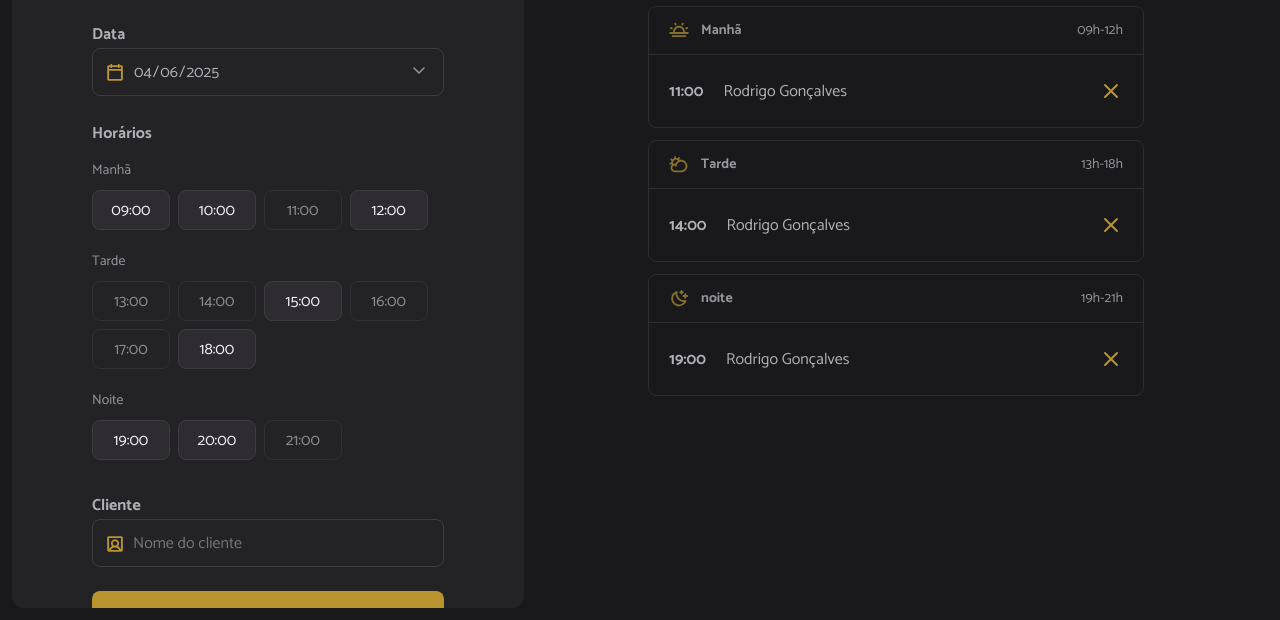
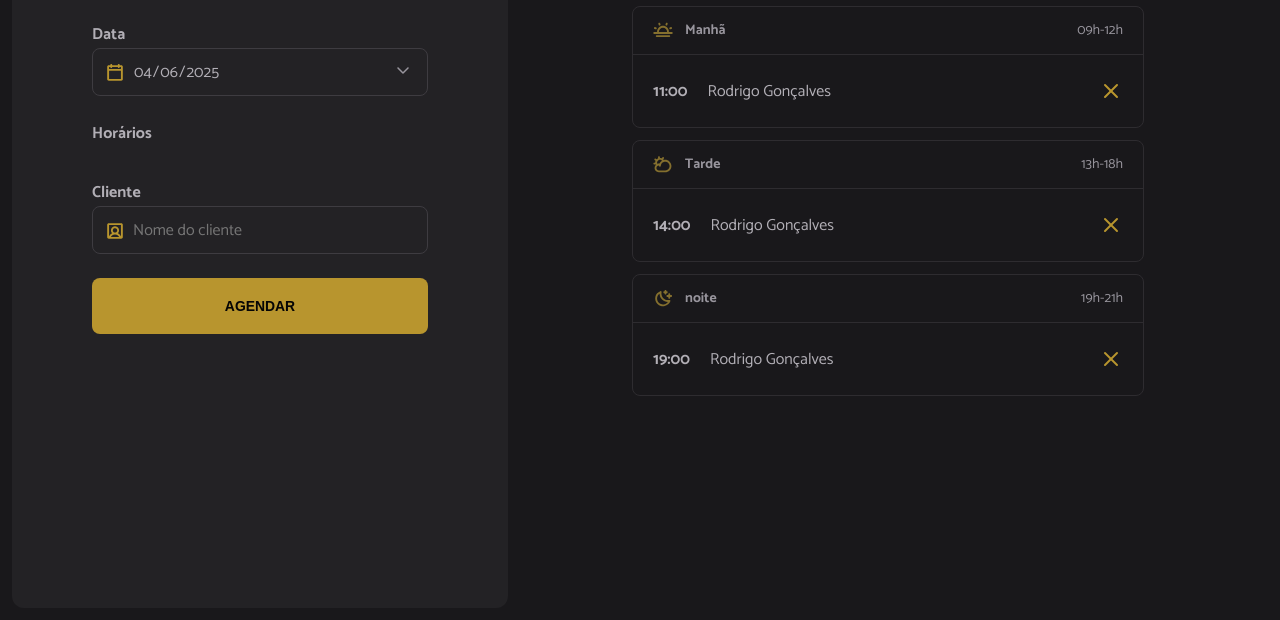
Before and after one commit to horquidia-lima/hairday-agendamento, a website built with webpack: page index.html in a window 1280 px wide. Shown: the part 180-800 px from the top of the page. Built offline with nearby package versions, Linux system fonts and the light colour scheme.

```diff
--- a/index.html
+++ b/index.html
@@ -36,68 +36,29 @@
 
         <span class="label">Horários</span>
         <ul id="hours" class="hours" aria-label="Horários disponíveis de manhã">
-          <!-- Exemplo: Manhã -->
+          <!-- Exemplo: Manhã
           <li data-period="morning" class="hour-period">Manhã</li>
           <li data-period="morning" value="09:00" class="hour hour-available">
             09:00
-          </li>
-          <li data-period="morning" value="10:00" class="hour hour-available">
-            10:00
-          </li>
-          <li data-period="morning" value="11:00" class="hour hour-unavailable">
-            11:00
-          </li>
-          <li data-period="morning" value="12:00" class="hour hour-available">
-            12:00
-          </li>
-          <!-- Exemplo: Tarde  -->
-          <li data-period="morning" class="hour-period">Tarde</li>
+          </li>-->
+
+          <!-- Exemplo: Tarde
+          <li data-period="afternoon" class="hour-period">Tarde</li>
           <li
             data-period="afternoon"
             value="13:00"
             class="hour hour-unavailable"
           >
             13:00
-          </li>
-          <li
-            data-period="afternoon"
-            value="14:00"
-            class="hour hour-unavailable"
-          >
-            14:00
-          </li>
-          <li data-period="afternoon" value="15:00" class="hour hour-available">
-            15:00
-          </li>
-          <li
-            data-period="afternoon"
-            value="16:00"
-            class="hour hour-unavailable"
-          >
-            16:00
-          </li>
-          <li
-            data-period="afternoon"
-            value="17:00"
-            class="hour hour-unavailable"
-          >
-            17:00
-          </li>
-          <li data-period="afternoon" value="18:00" class="hour hour-available">
-            18:00
-          </li>
-          <!-- Exemplo: Noite -->
-          <li data-period="morning" class="hour-period">Noite</li>
+          </li>-->
+
+          <!-- Exemplo: Noite
+          <li data-period="night" class="hour-period">Noite</li>
 
           <li data-period="night" value="19:00" class="hour hour-available">
             19:00
-          </li>
-          <li data-period="night" value="20:00" class="hour hour-available">
-            20:00
-          </li>
-          <li data-period="night" value="21:00" class="hour hour-unavailable">
-            21:00
-          </li>
+          </li>-->
+
         </ul>
 
         <label for="client" class="label">Cliente</label>
--- a/src/main.js
+++ b/src/main.js
@@ -10,3 +10,4 @@
 
 //JS
 import "./modules/form/submit.js"
+import "./modules/load.js"
--- /dev/null
+++ b/src/modules/load.js
@@ -0,0 +1,3 @@
+document.addEventListener("DOMContentLoaded", () => {
+
+})
```
